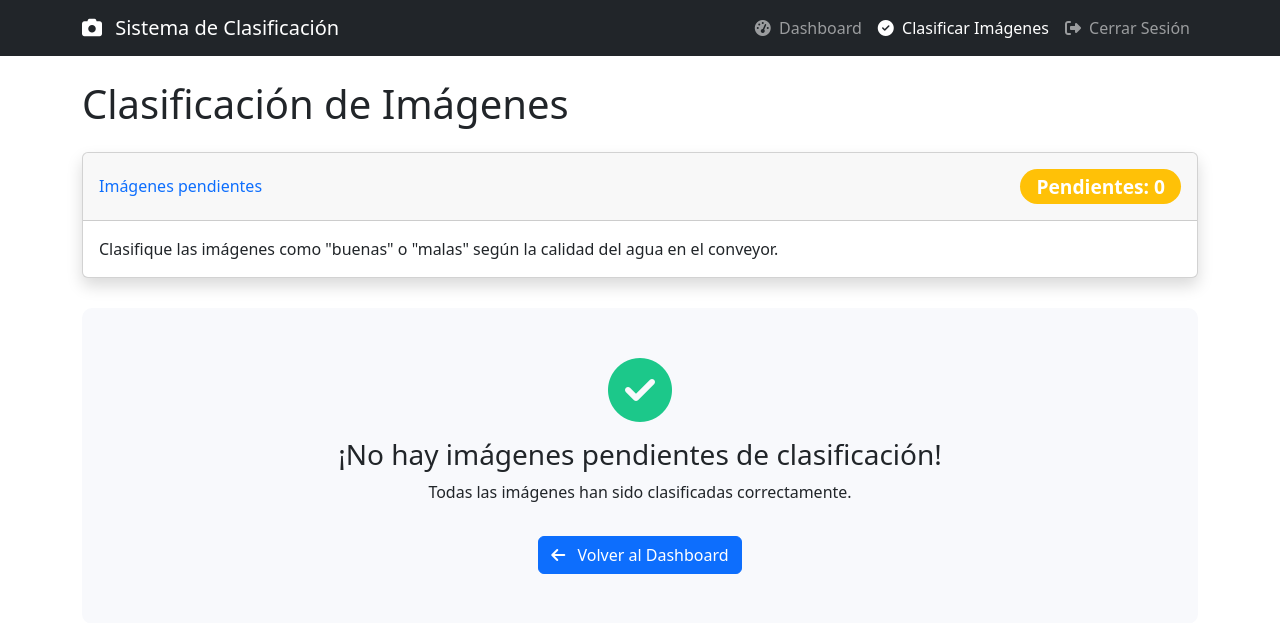
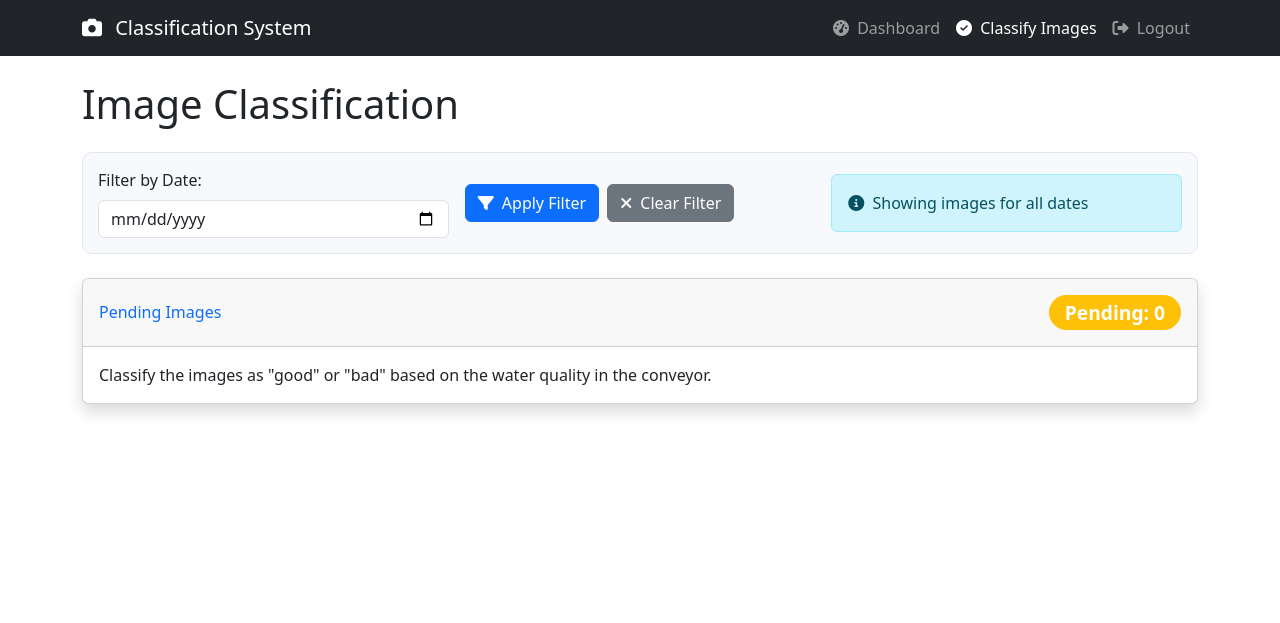
Before and after one commit to Juanjomm2001/Api-for-classification, a Flask app: page /classify in a window 1280 px wide. Shown: the top 623 px of the page. Run offline with Flask 2, Linux system fonts and the light colour scheme; the visitor is signed in with stand-in values (Sample User, id 1); some libraries are stand-ins or nearby versions.

Commit message:
English version

```diff
--- a/app.py
+++ b/app.py
@@ -11,22 +11,22 @@
 from dotenv import load_dotenv
 import base64
 
-# Cargar variables de entorno
+# Load environment variables
 load_dotenv()
 
 app = Flask(__name__)
 app.secret_key = os.getenv('FLASK_SECRET_KEY', secrets.token_hex(16))
 
-# Credenciales fijas (reemplaza con las que prefieras)
+# Fixed credentials (replace with your preferred ones)
 ADMIN_USERNAME = os.getenv('ADMIN_USERNAME', '')
 ADMIN_PASSWORD = os.getenv('ADMIN_PASSWORD', '')
 
-# Clase para Google Drive
+# Class for Google Drive
 class GoogleDriveService:
     def __init__(self):
         self.service = None
         self.initialize_service()
-    # Configura la conexión a Google Drive usando las credenciales
+    # Set up connection to Google Drive using credentials
     def initialize_service(self):
         try:
             credentials_file = os.getenv('GOOGLE_DRIVE_CREDENTIALS')
@@ -42,8 +42,8 @@
             self.service = build('drive', 'v3', credentials=credentials)
         except Exception as e:
             print(f"Error initializing Drive service: {e}")
-    #Obtiene una lista de imágenes no clasificadas en la carpeta
-    def list_images(self):
+    # Get a list of unclassified images in the folder
+    def list_images(self, filter_date=None):
         if not self.service:
             return []
 
@@ -51,8 +51,8 @@
         results = []
 
         try:
-            # Buscar imágenes en la carpeta que no han sido clasificadas
-            query = f"'{folder_id}' in parents and (mimeType='image/jpeg' or mimeType='image/png') and not name contains 'buena_' and not name contains 'mala_' and trashed=false"
+            # Search for images in the folder that haven't been classified
+            query = f"'{folder_id}' in parents and (mimeType='image/jpeg' or mimeType='image/png') and not name contains 'good_' and not name contains 'bad_' and trashed=false"
 
             response = self.service.files().list(
                 q=query,
@@ -63,11 +63,23 @@
             ).execute()
 
             results = response.get('files', [])
+
+            # Apply date filter if provided
+            if filter_date:
+                filter_date_obj = datetime.datetime.strptime(filter_date, '%Y-%m-%d')
+                filter_date_start = filter_date_obj.replace(hour=0, minute=0, second=0).isoformat() + 'Z'
+                filter_date_end = filter_date_obj.replace(hour=23, minute=59, second=59).isoformat() + 'Z'
+
+                results = [
+                    file for file in results
+                    if filter_date_start <= file['createdTime'] <= filter_date_end
+                ]
+
         except Exception as e:
             print(f"Error listing images: {e}")
 
         return results
-    # Descarga una imagen específica
+    # Download a specific image
     def get_image(self, file_id):
         if not self.service:
             return None
@@ -86,16 +98,16 @@
         except Exception as e:
             print(f"Error downloading image: {e}")
             return None
-    # Renombra una imagen añadiendo un prefijo (buena_ o mala_)
+    # Rename an image adding a prefix (good_ or bad_)
     def classify_image(self, file_id, classification, original_name):
         if not self.service:
             return False
 
         try:
-            # Crear nuevo nombre con el prefijo de clasificación
+            # Create new name with classification prefix
             new_name = f"{classification}_{original_name}"
 
-            # Actualizar el nombre del archivo
+            # Update file name
             self.service.files().update(
                 fileId=file_id,
                 body={'name': new_name},
@@ -107,56 +119,63 @@
             print(f"Error classifying image: {e}")
             return False
 
-    # Método para contar estadísticas
-    def get_stats(self):
+    # Method for counting statistics
+    def get_stats(self, filter_date=None):
         if not self.service:
             return {
                 'total': 0,
-                'buenas': 0,
-                'malas': 0,
-                'pendientes': 0
+                'good': 0,
+                'bad': 0,
+                'pending': 0
             }
 
         folder_id = os.getenv('GOOGLE_DRIVE_FOLDER_ID')
 
         try:
-            # Contar imágenes pendientes
-            pending_query = f"'{folder_id}' in parents and (mimeType='image/jpeg' or mimeType='image/png') and not name contains 'buena_' and not name contains 'mala_' and trashed=false"
+            date_filter = ""
+            if filter_date:
+                filter_date_obj = datetime.datetime.strptime(filter_date, '%Y-%m-%d')
+                filter_date_start = filter_date_obj.replace(hour=0, minute=0, second=0).isoformat() + 'Z'
+                filter_date_end = filter_date_obj.replace(hour=23, minute=59, second=59).isoformat() + 'Z'
+                date_filter = f" and createdTime >= '{filter_date_start}' and createdTime <= '{filter_date_end}'"
+
+            # Count pending images
+            pending_query = f"'{folder_id}' in parents and (mimeType='image/jpeg' or mimeType='image/png') and not name contains 'good_' and not name contains 'bad_' and trashed=false{date_filter}"
             pending_response = self.service.files().list(q=pending_query, spaces='drive', fields='files(id)', supportsAllDrives=True, includeItemsFromAllDrives=True).execute()
             pending_count = len(pending_response.get('files', []))
 
-            # Contar imágenes clasificadas como buenas
-            good_query = f"'{folder_id}' in parents and (mimeType='image/jpeg' or mimeType='image/png') and name contains 'buena_' and trashed=false"
+            # Count images classified as good
+            good_query = f"'{folder_id}' in parents and (mimeType='image/jpeg' or mimeType='image/png') and name contains 'good_' and trashed=false{date_filter}"
             good_response = self.service.files().list(q=good_query, spaces='drive', fields='files(id)', supportsAllDrives=True, includeItemsFromAllDrives=True).execute()
             good_count = len(good_response.get('files', []))
 
-            # Contar imágenes clasificadas como malas
-            bad_query = f"'{folder_id}' in parents and (mimeType='image/jpeg' or mimeType='image/png') and name contains 'mala_' and trashed=false"
+            # Count images classified as bad
+            bad_query = f"'{folder_id}' in parents and (mimeType='image/jpeg' or mimeType='image/png') and name contains 'bad_' and trashed=false{date_filter}"
             bad_response = self.service.files().list(q=bad_query, spaces='drive', fields='files(id)', supportsAllDrives=True, includeItemsFromAllDrives=True).execute()
             bad_count = len(bad_response.get('files', []))
 
-            # Calcular total
+            # Calculate total
             total_count = pending_count + good_count + bad_count
 
             return {
                 'total': total_count,
-                'buenas': good_count,
-                'malas': bad_count,
-                'pendientes': pending_count
+                'good': good_count,
+                'bad': bad_count,
+                'pending': pending_count
             }
         except Exception as e:
             print(f"Error getting stats: {e}")
             return {
                 'total': 0,
-                'buenas': 0,
-                'malas': 0,
-                'pendientes': 0
+                'good': 0,
+                'bad': 0,
+                'pending': 0
             }
 
-# Instanciar el servicio de Google Drive
+# Instantiate Google Drive service
 drive_service = GoogleDriveService()
 
-# Función decoradora para requerir autenticación
+# Decorator function to require authentication
 def login_required(f):
     @wraps(f)
     def decorated_function(*args, **kwargs):
@@ -165,7 +184,7 @@
         return f(*args, **kwargs)
     return decorated_function
 
-# Rutas de la aplicación
+# Application routes
 @app.route('/')
 def index():
     return redirect(url_for('login'))
@@ -181,7 +200,7 @@
             session['username'] = username
             return redirect(url_for('dashboard'))
 
-        flash('Usuario o contraseña incorrectos', 'danger')
+        flash('Incorrect username or password', 'danger')
 
     return render_template('login.html')
 
@@ -194,46 +213,53 @@
 @app.route('/dashboard')
 @login_required
 def dashboard():
-    # Obtener estadísticas desde Google Drive
-    stats = drive_service.get_stats()
-    return render_template('dashboard.html', username=session['username'], stats=stats)
+    # Get filter date from query parameters
+    filter_date = request.args.get('filter_date')
+
+    # Get statistics from Google Drive
+    stats = drive_service.get_stats(filter_date)
+    return render_template('dashboard.html', username=session['username'], stats=stats, filter_date=filter_date)
 
 @app.route('/classify')
 @login_required
 def classify():
-    return render_template('classify.html', username=session['username'])
+    # Get filter date from query parameters
+    filter_date = request.args.get('filter_date')
+    return render_template('classify.html', username=session['username'], filter_date=filter_date)
 
 @app.route('/api/get_image')
 @login_required
 def get_image():
-    images = drive_service.list_images()
+    # Get filter date from query parameters
+    filter_date = request.args.get('filter_date')
+    images = drive_service.list_images(filter_date)
 
     if not images:
         return jsonify({
             'success': False,
-            'message': 'No hay imágenes pendientes de clasificación'
+            'message': 'No pending images to classify'
         })
 
-    # Tomar la primera imagen
+    # Take the first image
     image = images[0]
     image_data = drive_service.get_image(image['id'])
 
     if not image_data:
         return jsonify({
             'success': False,
-            'message': 'Error al descargar la imagen'
+            'message': 'Error downloading the image'
         })
 
-    # Convertir la imagen a base64 para mostrarla en el navegador
+    # Convert image to base64 to display in browser
     image_b64 = base64.b64encode(image_data).decode('utf-8')
 
-    # Determinar el tipo MIME
+    # Determine MIME type
     mime_type = image['mimeType']
     data_url = f"data:{mime_type};base64,{image_b64}"
 
-    # Formatear fecha de creación
+    # Format creation date
     created_time = datetime.datetime.fromisoformat(image['createdTime'].replace('Z', '+00:00'))
-    formatted_time = created_time.strftime("%d/%m/%Y %H:%M:%S")
+    formatted_time = created_time.strftime("%m/%d/%Y %H:%M:%S")
 
     return jsonify({
         'success': True,
@@ -255,21 +281,21 @@
     if not all([file_id, classification, original_name]):
         return jsonify({
             'success': False,
-            'message': 'Datos incompletos'
+            'message': 'Incomplete data'
         })
 
-    # Clasificar la imagen en Google Drive
+    # Classify the image in Google Drive
     success = drive_service.classify_image(file_id, classification, original_name)
 
     if success:
         return jsonify({
             'success': True,
-            'message': f'Imagen clasificada como {classification}'
+            'message': f'Image classified as {classification}'
         })
     else:
         return jsonify({
             'success': False,
-            'message': 'Error al clasificar la imagen'
+            'message': 'Error classifying the image'
         })
 
 if __name__ == '__main__':
--- a/templates/classify.html
+++ b/templates/classify.html
@@ -1,10 +1,10 @@
 <!-- templates/classify.html -->
 <!DOCTYPE html>
-<html lang="es">
+<html lang="en">
 <head>
     <meta charset="UTF-8">
     <meta name="viewport" content="width=device-width, initial-scale=1.0">
-    <title>Clasificación de Imágenes</title>
+    <title>Image Classification</title>
     <link href="https://cdnjs.cloudflare.com/ajax/libs/bootstrap/5.3.0/css/bootstrap.min.css" rel="stylesheet">
     <link href="https://cdnjs.cloudflare.com/ajax/libs/font-awesome/6.4.0/css/all.min.css" rel="stylesheet">
     <style>
@@ -27,11 +27,11 @@
             margin: 10px;
             border-radius: 10px;
         }
-        .btn-buena {
+        .btn-good {
             background-color: #1cc88a;
             border-color: #169a6b;
         }
-        .btn-mala {
+        .btn-bad {
             background-color: #e74a3b;
             border-color: #c43c30;
         }
@@ -76,6 +76,13 @@
             border-radius: 10px;
             margin-top: 30px;
         }
+        .filter-container {
+            background-color: #f8f9fc;
+            padding: 15px;
+            border-radius: 10px;
+            margin-bottom: 20px;
+            border: 1px solid #e3e6f0;
+        }
     </style>
 </head>
 <body>
@@ -83,7 +90,7 @@
         <div class="container">
             <a class="navbar-brand" href="#">
                 <i class="fas fa-camera me-2"></i>
-                Sistema de Clasificación
+                Classification System
             </a>
             <button class="navbar-toggler" type="button" data-bs-toggle="collapse" data-bs-target="#navbarNav">
                 <span class="navbar-toggler-icon"></span>
@@ -97,12 +104,12 @@
                     </li>
                     <li class="nav-item">
                         <a class="nav-link active" href="{{ url_for('classify') }}">
-                            <i class="fas fa-check-circle me-1"></i> Clasificar Imágenes
+                            <i class="fas fa-check-circle me-1"></i> Classify Images
                         </a>
                     </li>
                     <li class="nav-item">
                         <a class="nav-link" href="{{ url_for('logout') }}">
-                            <i class="fas fa-sign-out-alt me-1"></i> Cerrar Sesión
+                            <i class="fas fa-sign-out-alt me-1"></i> Logout
                         </a>
                     </li>
                 </ul>
@@ -111,17 +118,44 @@
     </nav>
 
     <div class="container py-4">
-        <h1 class="mb-4">Clasificación de Imágenes</h1>
+        <h1 class="mb-4">Image Classification</h1>
+
+                <!-- Date Filter Form -->
+        <div class="filter-container mb-4">
+            <form id="date-filter-form" class="row g-3 align-items-center">
+                <div class="col-md-4">
+                    <label for="filter_date" class="form-label">Filter by Date:</label>
+                    <input type="date" id="filter_date" name="filter_date" class="form-control" value="{{ filter_date }}">
+                </div>
+                <div class="col-md-4 d-flex align-items-end">
+                    <button type="submit" class="btn btn-primary me-2">
+                        <i class="fas fa-filter me-1"></i> Apply Filter
+                    </button>
+                    <a href="{{ url_for('classify') }}" class="btn btn-secondary">
+                        <i class="fas fa-times me-1"></i> Clear Filter
+                    </a>
+                </div>
+                <div class="col-md-4">
+                    <div class="alert alert-info mb-0" role="alert">
+                        {% if filter_date %}
+                            <i class="fas fa-info-circle me-1"></i> Showing images for: {{ filter_date }}
+                        {% else %}
+                            <i class="fas fa-info-circle me-1"></i> Showing images for all dates
+                        {% endif %}
+                    </div>
+                </div>
+            </form>
+        </div>
 
         <div class="row mb-3">
             <div class="col-md-12">
                 <div class="card shadow">
                     <div class="card-header py-3 d-flex justify-content-between align-items-center">
-                        <h6 class="m-0 font-weight-bold text-primary">Imágenes pendientes</h6>
-                        <span id="counter-badge" class="badge bg-warning counter-badge">Cargando...</span>
+                        <h6 class="m-0 font-weight-bold text-primary">Pending Images</h6>
+                        <span id="counter-badge" class="badge bg-warning counter-badge">Loading...</span>
                     </div>
                     <div class="card-body">
-                        <p class="mb-0">Clasifique las imágenes como "buenas" o "malas" según la calidad del agua en el conveyor.</p>
+                        <p class="mb-0">Classify the images as "good" or "bad" based on the water quality in the conveyor.</p>
                     </div>
                 </div>
             </div>
@@ -131,8 +165,8 @@
             <div class="row">
                 <div class="col-md-12">
                     <div id="image-info" class="image-info d-none">
-                        <h5 id="image-name">Nombre de la imagen</h5>
-                        <p id="image-date" class="mb-0">Fecha: </p>
+                        <h5 id="image-name">Image name</h5>
+                        <p id="image-date" class="mb-0">Date: </p>
                     </div>
                 </div>
             </div>
@@ -140,29 +174,27 @@
             <div class="row">
                 <div class="col-md-12">
                     <div id="image-container" class="image-container">
-                        <img id="current-image" src="" alt="Imagen a clasificar">
+                        <img id="current-image" src="" alt="Image to classify">
                     </div>
                 </div>
             </div>
 
             <div class="row">
                 <div class="col-12 text-center mt-3 mb-5">
-                    <button id="btn-buena" class="btn btn-success btn-classify btn-buena">
-                        <i class="fas fa-check-circle me-2"></i> BUENA CALIDAD
+                    <button id="btn-buena" class="btn btn-success btn-classify btn-good">
+                        <i class="fas fa-check-circle me-2"></i> GOOD QUALITY
                     </button>
-                    <button id="btn-mala" class="btn btn-danger btn-classify btn-mala">
-                        <i class="fas fa-times-circle me-2"></i> MALA CALIDAD
+                    <button id="btn-mala" class="btn btn-danger btn-classify btn-bad">
+                        <i class="fas fa-times-circle me-2"></i> BAD QUALITY
                     </button>
                 </div>
             </div>
-        </div>
-
             <div id="no-images" class="no-images d-none">
                 <i class="fas fa-check-circle mb-3" style="font-size: 4rem; color: #1cc88a;"></i>
-            <h3>¡No hay imágenes pendientes de clasificación!</h3>
-            <p>Todas las imágenes han sido clasificadas correctamente.</p>
+                <h3>No pending images to classify!</h3>
+                <p>All images have been successfully classified.</p>
                 <a href="{{ url_for('dashboard') }}" class="btn btn-primary mt-3">
-                <i class="fas fa-arrow-left me-2"></i> Volver al Dashboard
+                    <i class="fas fa-arrow-left me-2"></i> Back to Dashboard
                 </a>
             </div>
         </div>
@@ -170,7 +202,7 @@
         <!-- Loading overlay -->
         <div id="loading-overlay" class="loading-overlay">
             <div class="spinner-border text-light" role="status"></div>
-        <div class="loading-text">Cargando imagen...</div>
+            <div class="loading-text">Loading image...</div>
         </div>
 
         <script src="https://cdnjs.cloudflare.com/ajax/libs/bootstrap/5.3.0/js/bootstrap.bundle.min.js"></script>
@@ -186,15 +218,21 @@
                 const btnBuena = document.getElementById('btn-buena');
                 const btnMala = document.getElementById('btn-mala');
                 const loadingOverlay = document.getElementById('loading-overlay');
+                const filterDate = document.getElementById('filter_date').value;
 
                 let currentFileId = null;
                 let currentFileName = null;
 
-            // Función para cargar una imagen
+                // Function to load an image
                 function loadImage() {
                     showLoading();
 
-                fetch('/api/get_image')
+                    let url = '/api/get_image';
+                    if (filterDate) {
+                        url += '?filter_date=' + filterDate;
+                    }
+
+                    fetch(url)
                         .then(response => response.json())
                         .then(data => {
                             hideLoading();
@@ -205,27 +243,27 @@
 
                                 currentImage.src = data.image_data;
                                 imageName.textContent = data.name;
-                            imageDate.textContent = 'Fecha: ' + data.created_time;
+                                imageDate.textContent = 'Date: ' + data.created_time;
                                 imageInfo.classList.remove('d-none');
 
                                 currentFileId = data.file_id;
                                 currentFileName = data.name;
 
-                            counterBadge.textContent = 'Pendientes: ' + data.remaining;
+                                counterBadge.textContent = 'Pending: ' + data.remaining;
                             } else {
                                 imageContainer.classList.add('d-none');
                                 noImagesContainer.classList.remove('d-none');
-                            counterBadge.textContent = 'Pendientes: 0';
+                                counterBadge.textContent = 'Pending: 0';
                             }
                         })
                         .catch(error => {
                             console.error('Error:', error);
                             hideLoading();
-                        alert('Error al cargar la imagen. Por favor, intente nuevamente.');
+                            alert('Error loading image. Please try again.');
                         });
                 }
 
-            // Función para clasificar una imagen
+                // Function to classify an image
                 function classifyImage(classification) {
                     if (!currentFileId) return;
 
@@ -245,20 +283,20 @@
                     .then(response => response.json())
                     .then(data => {
                         if (data.success) {
-                        loadImage(); // Cargar la siguiente imagen
+                            loadImage(); // Load the next image
                         } else {
                             hideLoading();
-                        alert('Error al clasificar la imagen: ' + data.message);
+                            alert('Error classifying image: ' + data.message);
                         }
                     })
                     .catch(error => {
                         console.error('Error:', error);
                         hideLoading();
-                    alert('Error al clasificar la imagen. Por favor, intente nuevamente.');
+                        alert('Error classifying image. Please try again.');
                     });
                 }
 
-            // Mostrar/ocultar el overlay de carga
+                // Show/hide loading overlay
                 function showLoading() {
                     loadingOverlay.classList.remove('d-none');
                 }
@@ -267,16 +305,16 @@
                     loadingOverlay.classList.add('d-none');
                 }
 
-            // Event listeners para los botones
+                // Event listeners for buttons
                 btnBuena.addEventListener('click', function() {
-                classifyImage('buena');
+                    classifyImage('good');
                 });
 
                 btnMala.addEventListener('click', function() {
-                classifyImage('mala');
+                    classifyImage('bad');
                 });
 
-            // Cargar la primera imagen al iniciar
+                // Load the first image on start
                 loadImage();
             });
         </script>
```
Also changed, not shown: templates/dashboard.html (+54 -19 lines), templates/login.html (+43 -31 lines). Lines whose indentation alone changed are shown as unchanged.
